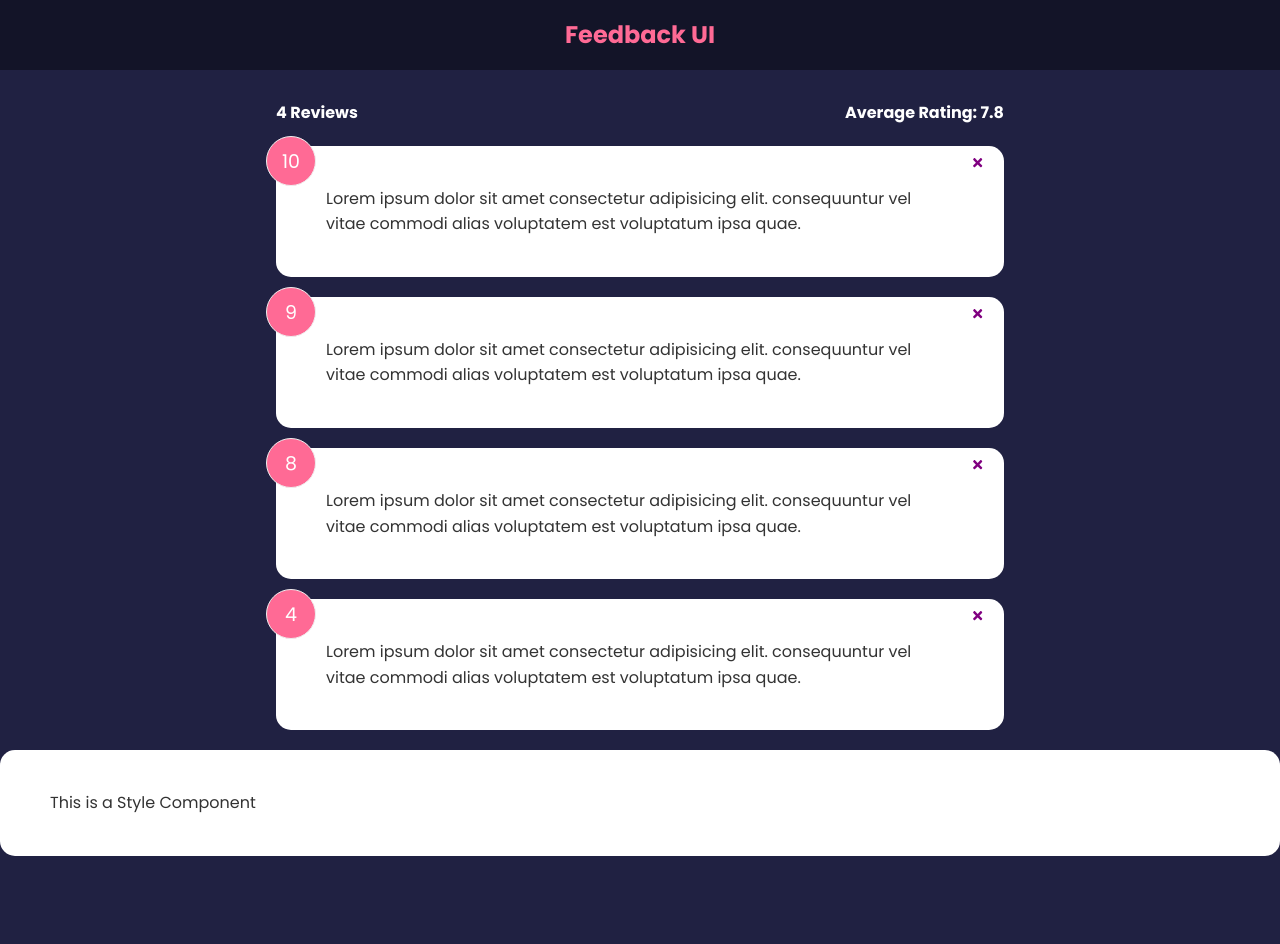
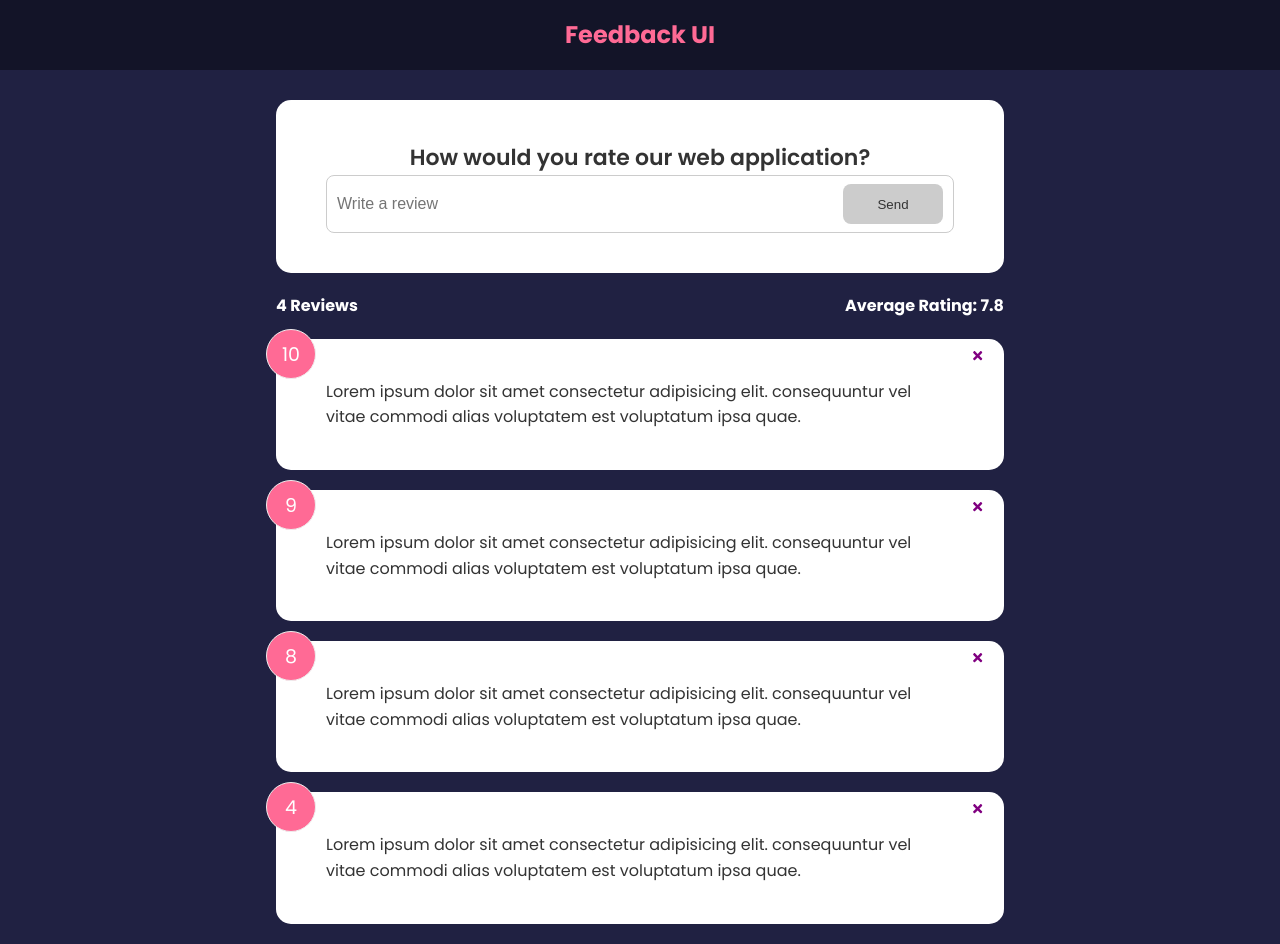
Before and after one commit to codeScarabee/myapp, a React (Create React App) app: page / in a window 1280 px wide. Before the commit the page ends 876 px from the top, so only its background shows below. Built offline with nearby package versions, Linux system fonts and the light colour scheme.

Commit message:
add Feedbackform & Button components

```diff
--- a/src/App.js
+++ b/src/App.js
@@ -1,10 +1,10 @@
+import { useState } from 'react';
 import React from 'react';
-import { useState } from 'react';
+import FeedbackData from './data/FeedbackData';
 import Header from './components/Header';
 import FeedbackList from './components/FeedbackList';
-import FeedbackData from './data/FeedbackData';
 import FeedbackStats from './components/FeedbackStats';
-import Card from './components/Card';
+import FeedbackForm from './components/FeedbackForm';
 
 function App() {
   const [feedbacks, setFeedbacks] = useState(FeedbackData);
@@ -17,10 +17,10 @@ function App() {
     <>
       <Header text="Feedback UI" />
       <div className="container">
+        <FeedbackForm />
         <FeedbackStats feedbacks={feedbacks} />
         <FeedbackList feedbacks={feedbacks} handleDelete={deleteFeedback} />
       </div>
-      <Card>This is a Style Component</Card>
     </>
   );
 }
--- /dev/null
+++ b/src/components/Button.jsx
@@ -0,0 +1,17 @@
+import React from 'react';
+
+function Button({ children, type, version, isDisabled }) {
+  return (
+    <button type={type} disabled={isDisabled} className={`btn btn-${version}`}>
+      {children}
+    </button>
+  );
+}
+
+Button.defaultProps = {
+  type: 'button',
+  version: 'primary',
+  isDisabled: false,
+};
+
+export default Button;
--- /dev/null
+++ b/src/components/FeedbackForm.jsx
@@ -0,0 +1,39 @@
+import { useState } from 'react';
+import Button from './Button';
+import Card from './Card';
+
+function FeedbackForm() {
+  const [review, setReview] = useState('');
+  const [btnState, setBtnState] = useState(true);
+  const [message, setMessage] = useState('');
+  const handleReviewChange = (e) => {
+    let value = e.target.value;
+    if (!value) {
+      setBtnState(true);
+      setMessage(null);
+    } else if (value && value.trim().length < 10) {
+      setBtnState(true);
+      setMessage(`Text must be 10 characters at least ~ ${10 - value.trim().length} characters more`);
+    } else {
+      setBtnState(false);
+      setMessage(null);
+    }
+    setReview(value);
+  };
+  return (
+    <Card>
+      <form>
+        <h2>How would you rate our web application?</h2>
+        <div className="input-group">
+          <input onChange={handleReviewChange} type="text" placeholder="Write a review" value={review} autoFocus />
+          <Button type="submit" isDisabled={btnState}>
+            Send
+          </Button>
+        </div>
+        {message && <div className="message">{message}</div>}
+      </form>
+    </Card>
+  );
+}
+
+export default FeedbackForm;
--- a/src/index.css
+++ b/src/index.css
@@ -149,7 +149,6 @@ input:focus {
   color: #fff;
   border: 0;
   border-radius: 8px;
-  color: #fff;
   width: 100px;
   height: 40px;
   cursor: pointer;
```
